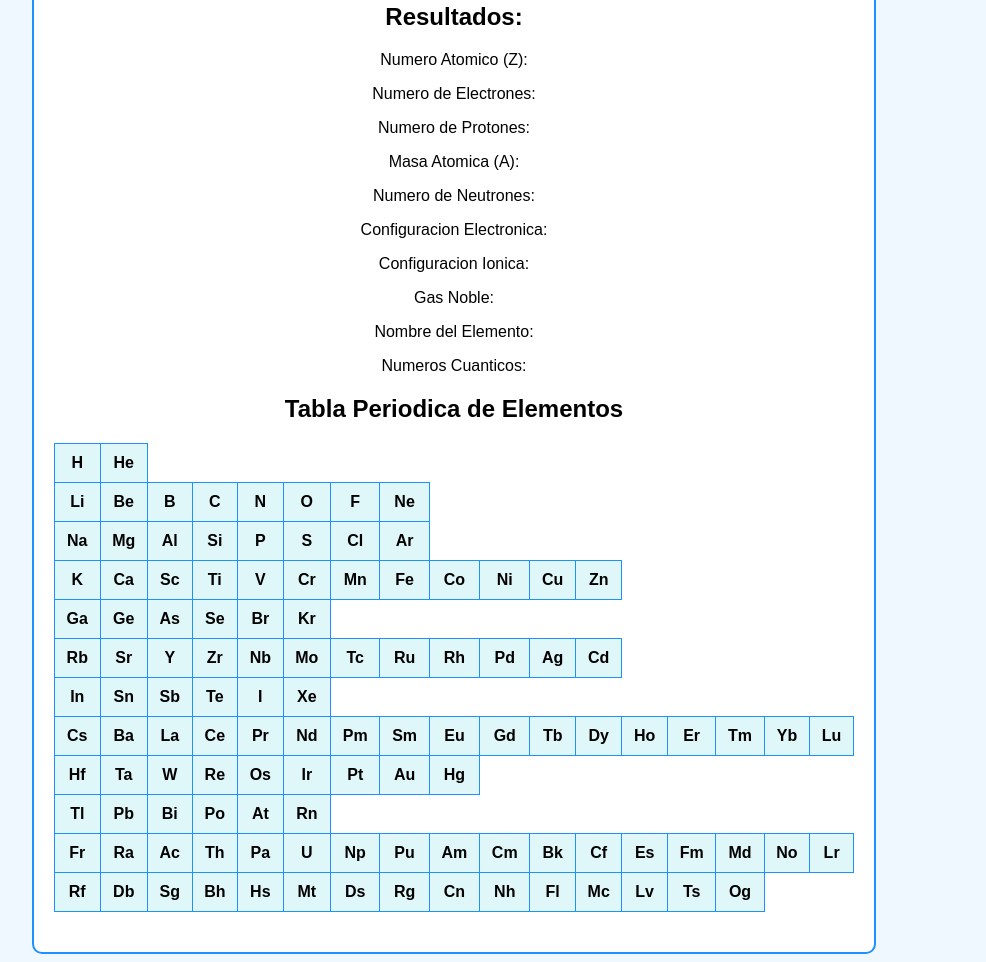
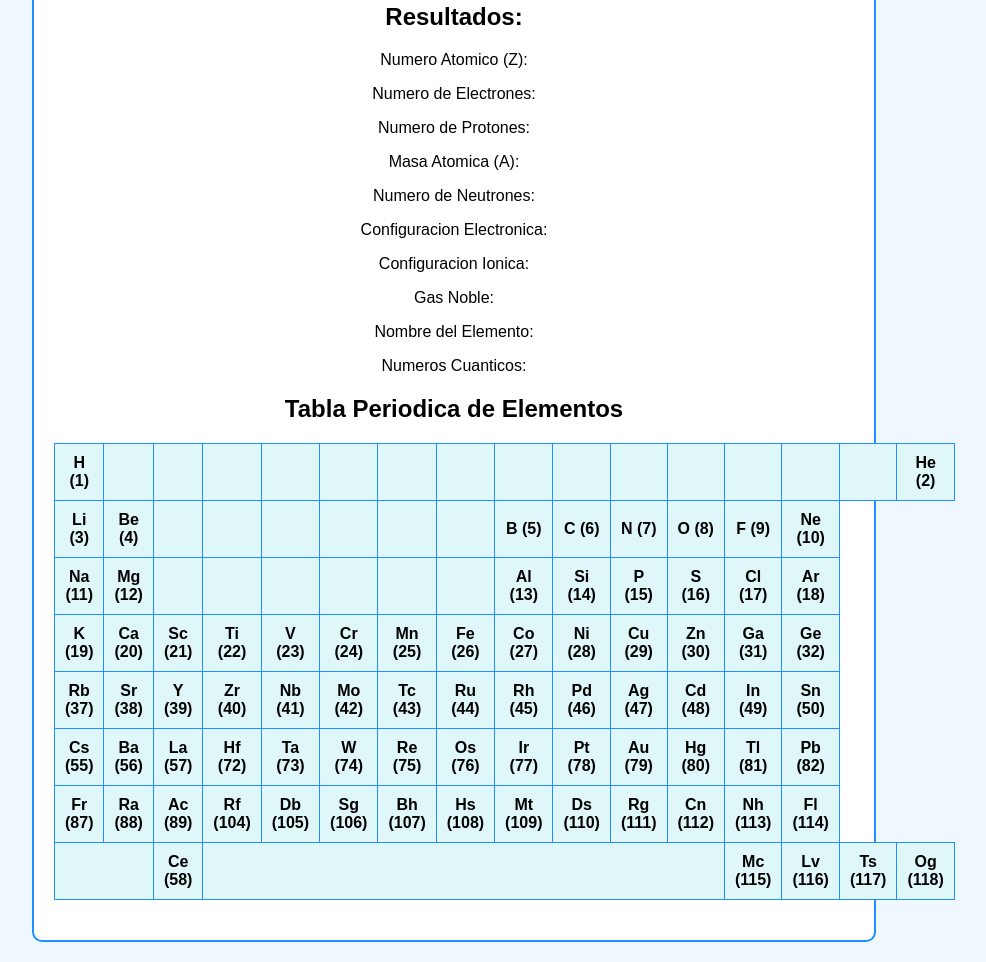
Before and after one commit to Enmanuel102009/Enmanuel102009.github.io, a plain HTML site: page index.html in a window 1280 px wide. Shown: the part 164-1126 px from the top of the page, without its empty margins (186-1172 px from the left). Drawn offline with Linux system fonts and the light colour scheme.

Commit message:
Update index.html

```diff
--- a/index.html
+++ b/index.html
@@ -29,42 +29,30 @@
         </div>
         <div class="periodic-table">
             <h2>Tabla Periodica de Elementos</h2>
-            <table>
+            <table class="periodic-table">
     <tr>
-                    <th>H</th><th>He</th>
+        <th>H (1)</th><th></th><th></th><th></th><th></th><th></th><th></th><th></th><th></th><th></th><th></th><th></th><th></th><th></th><th></th><th>He (2)</th>
     </tr>
     <tr>
-                    <th>Li</th><th>Be</th><th>B</th><th>C</th><th>N</th><th>O</th><th>F</th><th>Ne</th>
+        <th>Li (3)</th><th>Be (4)</th><th></th><th></th><th></th><th></th><th></th><th></th><th>B (5)</th><th>C (6)</th><th>N (7)</th><th>O (8)</th><th>F (9)</th><th>Ne (10)</th>
     </tr>
     <tr>
-                    <th>Na</th><th>Mg</th><th>Al</th><th>Si</th><th>P</th><th>S</th><th>Cl</th><th>Ar</th>
+        <th>Na (11)</th><th>Mg (12)</th><th></th><th></th><th></th><th></th><th></th><th></th><th>Al (13)</th><th>Si (14)</th><th>P (15)</th><th>S (16)</th><th>Cl (17)</th><th>Ar (18)</th>
     </tr>
     <tr>
-                    <th>K</th><th>Ca</th><th>Sc</th><th>Ti</th><th>V</th><th>Cr</th><th>Mn</th><th>Fe</th><th>Co</th><th>Ni</th><th>Cu</th><th>Zn</th>
+        <th>K (19)</th><th>Ca (20)</th><th>Sc (21)</th><th>Ti (22)</th><th>V (23)</th><th>Cr (24)</th><th>Mn (25)</th><th>Fe (26)</th><th>Co (27)</th><th>Ni (28)</th><th>Cu (29)</th><th>Zn (30)</th><th>Ga (31)</th><th>Ge (32)</th>
     </tr>
     <tr>
-                    <th>Ga</th><th>Ge</th><th>As</th><th>Se</th><th>Br</th><th>Kr</th>
+        <th>Rb (37)</th><th>Sr (38)</th><th>Y (39)</th><th>Zr (40)</th><th>Nb (41)</th><th>Mo (42)</th><th>Tc (43)</th><th>Ru (44)</th><th>Rh (45)</th><th>Pd (46)</th><th>Ag (47)</th><th>Cd (48)</th><th>In (49)</th><th>Sn (50)</th>
     </tr>
     <tr>
-                    <th>Rb</th><th>Sr</th><th>Y</th><th>Zr</th><th>Nb</th><th>Mo</th><th>Tc</th><th>Ru</th><th>Rh</th><th>Pd</th><th>Ag</th><th>Cd</th>
+        <th>Cs (55)</th><th>Ba (56)</th><th>La (57)</th><th>Hf (72)</th><th>Ta (73)</th><th>W (74)</th><th>Re (75)</th><th>Os (76)</th><th>Ir (77)</th><th>Pt (78)</th><th>Au (79)</th><th>Hg (80)</th><th>Tl (81)</th><th>Pb (82)</th>
     </tr>
     <tr>
-                    <th>In</th><th>Sn</th><th>Sb</th><th>Te</th><th>I</th><th>Xe</th>
+        <th>Fr (87)</th><th>Ra (88)</th><th>Ac (89)</th><th>Rf (104)</th><th>Db (105)</th><th>Sg (106)</th><th>Bh (107)</th><th>Hs (108)</th><th>Mt (109)</th><th>Ds (110)</th><th>Rg (111)</th><th>Cn (112)</th><th>Nh (113)</th><th>Fl (114)</th>
     </tr>
     <tr>
-                    <th>Cs</th><th>Ba</th><th>La</th><th>Ce</th><th>Pr</th><th>Nd</th><th>Pm</th><th>Sm</th><th>Eu</th><th>Gd</th><th>Tb</th><th>Dy</th><th>Ho</th><th>Er</th><th>Tm</th><th>Yb</th><th>Lu</th>
-                </tr>
-                <tr>
-                    <th>Hf</th><th>Ta</th><th>W</th><th>Re</th><th>Os</th><th>Ir</th><th>Pt</th><th>Au</th><th>Hg</th>
-                </tr>
-                <tr>
-                    <th>Tl</th><th>Pb</th><th>Bi</th><th>Po</th><th>At</th><th>Rn</th>
-                </tr>
-                <tr>
-                    <th>Fr</th><th>Ra</th><th>Ac</th><th>Th</th><th>Pa</th><th>U</th><th>Np</th><th>Pu</th><th>Am</th><th>Cm</th><th>Bk</th><th>Cf</th><th>Es</th><th>Fm</th><th>Md</th><th>No</th><th>Lr</th>
-                </tr>
-                <tr>
-                    <th>Rf</th><th>Db</th><th>Sg</th><th>Bh</th><th>Hs</th><th>Mt</th><th>Ds</th><th>Rg</th><th>Cn</th><th>Nh</th><th>Fl</th><th>Mc</th><th>Lv</th><th>Ts</th><th>Og</th>
+        <th colspan="2"></th><th>Ce (58)</th><th colspan="9"></th><th>Mc (115)</th><th>Lv (116)</th><th>Ts (117)</th><th>Og (118)</th>
     </tr>
 </table>
         </div>
```
Lines whose indentation alone changed are shown as unchanged.
